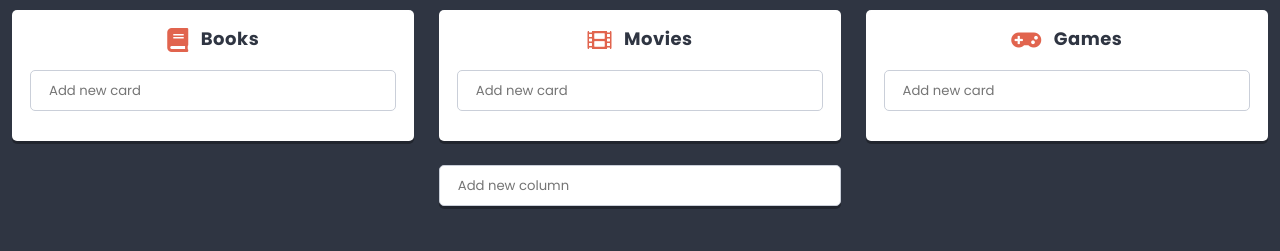
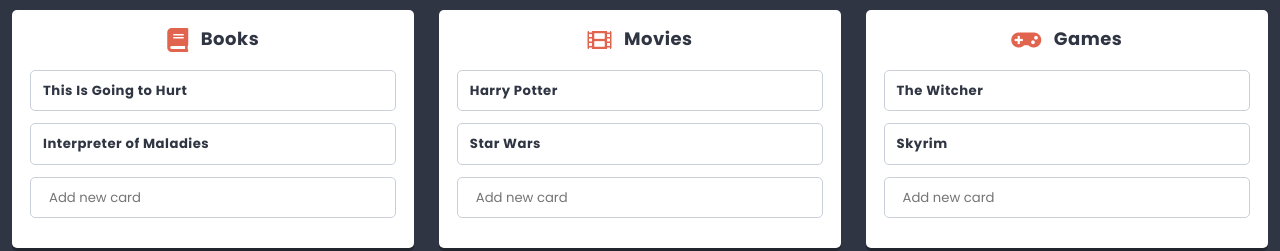
Before and after one commit to jpiaseczna/react-learning, a React app: page / in a window 1280 px wide. Shown: the part 422-673 px from the top of the page. Built offline with nearby package versions, Linux system fonts and the light colour scheme.

Commit message:
Modify Column

```diff
--- a/src/components/Card/Card.js
+++ b/src/components/Card/Card.js
@@ -4,7 +4,7 @@
 
 class Card extends React.Component {
   static propTypes = {
-    cardTitle: PropTypes.node.isRequired,
+    title: PropTypes.node.isRequired,
   };
 
   render() {
--- a/src/components/Column/Column.js
+++ b/src/components/Column/Column.js
@@ -43,14 +43,19 @@
       <section className={styles.component}>
         <h3 className={styles.title}>
           <span className={styles.icon}>
-            <Icon name={icon} />
+            <Icon name={this.props.icon} />
           </span>
           {this.props.title}
         </h3>
+        <div className={styles.cards}>
+          {this.state.cards.map(({ key, ...cardProps }) => (
+            <Card key={key} {...cardProps} />
+          ))}
+        </div>
         <div className={styles.creator}>
           <Creator
             text={settings.cardCreatorText}
-            action={title => this.addCard(title)}
+            action={(title) => this.addCard(title)}
           />
         </div>
       </section>
```
